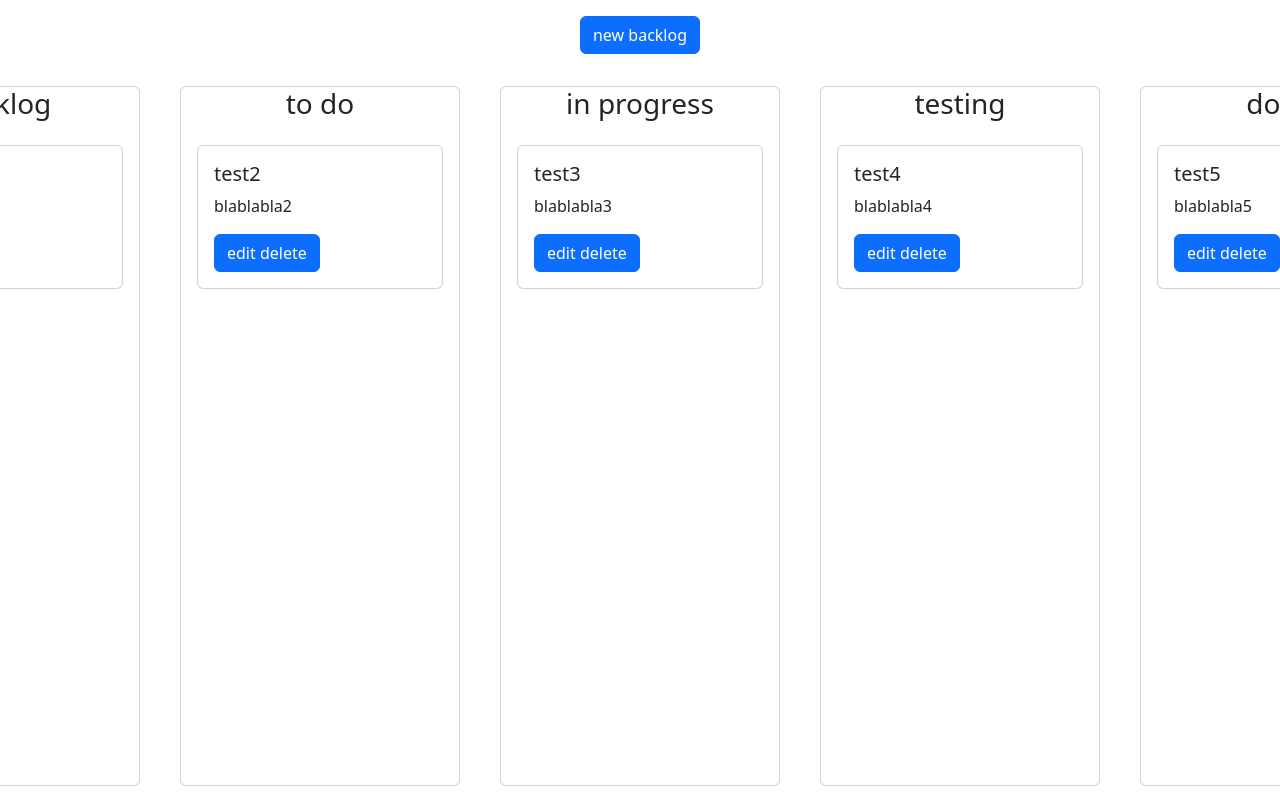
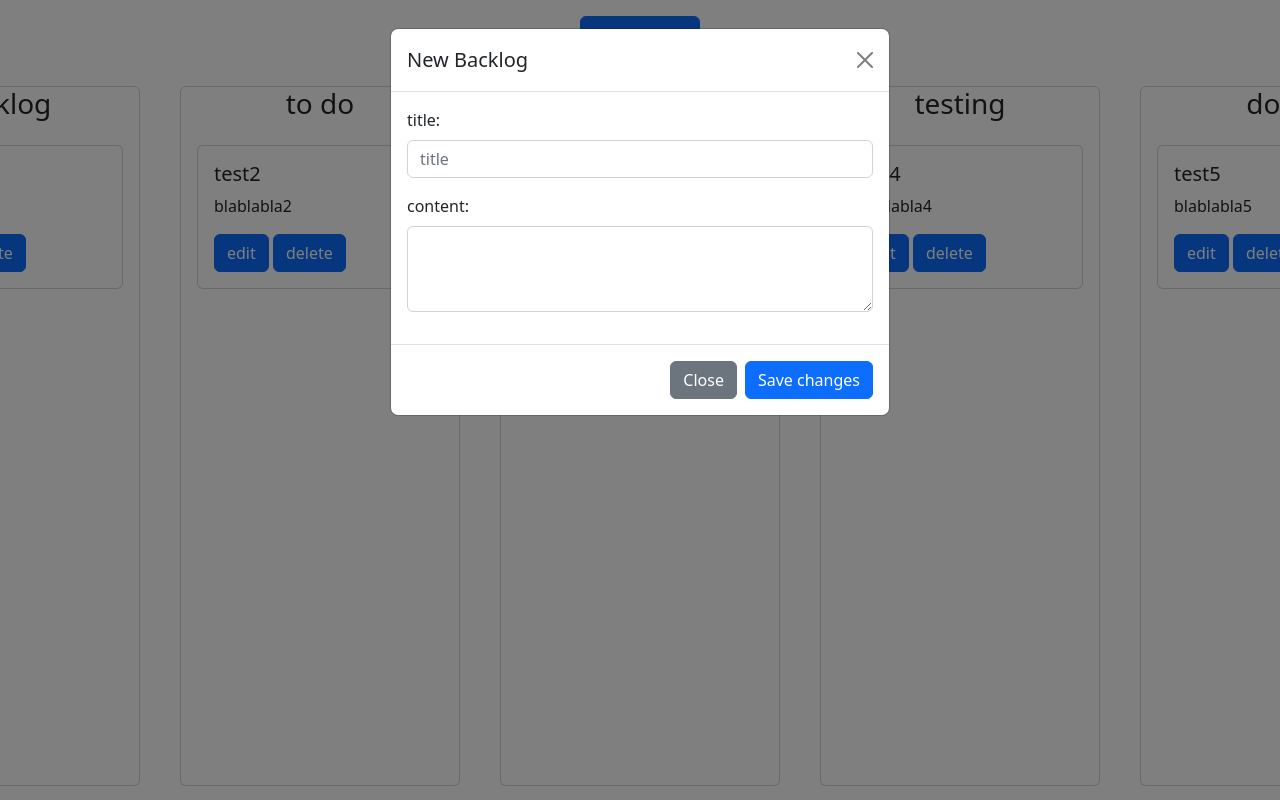
Before and after one commit to AndreHehn/kanban, a website: page index.html in a window 1280 px wide. Both pictures are taken after a click on the button "new backlog". Shown: the top 800 px of the page. Drawn offline with nearby package versions, Linux system fonts and the light colour scheme.

Commit message:
added possiblity to add new backlog

```diff
--- a/index.html
+++ b/index.html
@@ -17,8 +17,37 @@
 </head>
 
 <body onload="updateHTML()">
+
+<div class="modal fade" id="newBacklog" tabindex="-1" aria-labelledby="modaHeadline" aria-hidden="true">
+    <div class="modal-dialog">
+      <div class="modal-content">
+        <div class="modal-header">
+          <h5 class="modal-title" id="modaHeadline">New Backlog</h5>
+          <button type="button" class="btn-close" data-bs-dismiss="modal" aria-label="Close"></button>
+        </div>
+        <div class="modal-body">
+            <div class="mb-3">
+                <label for="title" class="form-label">title:</label>
+                <input type="text" class="form-control" id="newTitle" placeholder="title">
+              </div>
+              <div class="mb-3">
+                <label for="content" class="form-label">content:</label>
+                <textarea class="form-control form-resize-off" id="newContent" rows="3"></textarea>
+              </div>
+        </div>
+        <div class="modal-footer">
+          <button type="button" class="btn btn-secondary" data-bs-dismiss="modal">Close</button>
+          <button type="button" class="btn btn-primary" onclick="newContent()">Save changes</button>
+        </div>
+      </div>
+    </div>
+  </div>
+
     <main>
-        <div class="new-content"><button type="button" class="btn btn-primary" onclick="newContent()"">new backlog</button>
+        <div class="new-content">
+            <button type="button" class="btn btn-primary" data-bs-toggle="modal" data-bs-target="#newBacklog">
+                new backlog
+            </button>
         </div>
         <div class="kanban-board">
             <div class="card board-element" ondrop="drop('backlog')" ondragover="allowDrop(event)">
--- a/script.js
+++ b/script.js
@@ -69,7 +69,8 @@ function generateHtml(element) {
         <div class="card-body">
             <h5 class="card-title"> ${element['title']}</h5>
             <p class="card-text"> ${element['content']}</p>
-            <a href="#" class="btn btn-primary">edit delete</a>
+            <a href="#" class="btn btn-primary">edit</a>
+            <a href="#" class="btn btn-primary">delete</a>
         </div>
     </div>`;
 }
@@ -102,3 +103,19 @@ function drop(category) {
     data[currentDrag]['category'] = category;
     updateHTML();
 }
+
+/**
+ * reads content from form and adds it to backlog.
+ */
+function newContent() {
+    let title = document.getElementById('newTitle').value;
+    let content = document.getElementById('newContent').value;
+    console.log(title, content);
+    let newContent = {
+        'title': title,
+        'content': content,
+        'category': 'backlog'
+    }
+    data.push(newContent);
+    updateHTML();
+}
--- a/style.css
+++ b/style.css
@@ -26,6 +26,8 @@ main {
     text-align: center;
 }
 
+.sub-card{margin-bottom: 4px;}
+
 .new-content {
     margin-top: 16px;
     margin-bottom: 16px;
```
